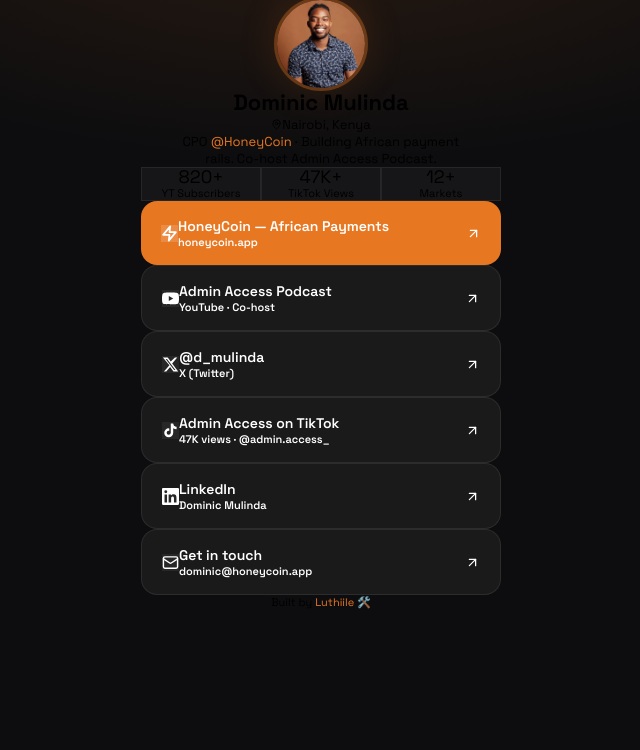
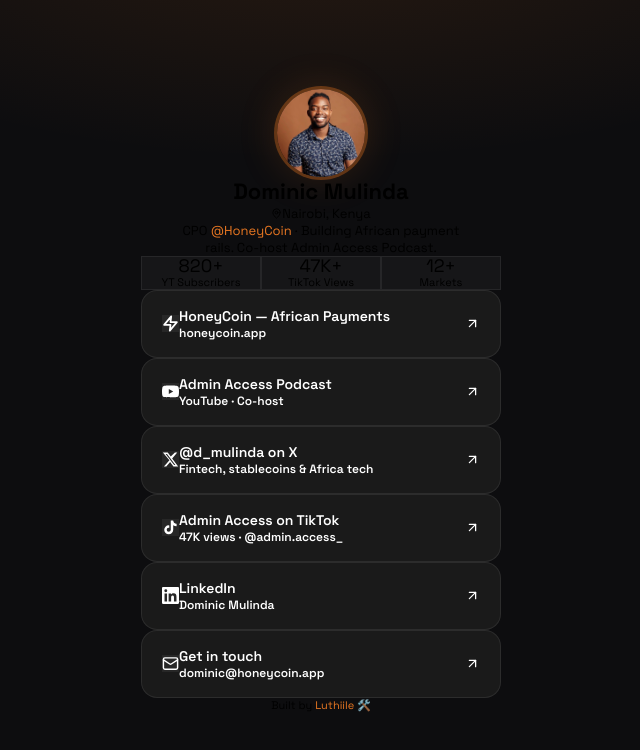
Before and after one commit to mulindaD/dom-links, a Next.js app: page / in a window 1280 px wide. Shown: the top 750 px of the page, without its empty margins (319-959 px from the left). Built offline with nearby package versions, Linux system fonts and the light colour scheme.

Commit message:
fix: center viewport, text contrast, button spacing, uniform dark buttons

```diff
--- a/app/globals.css
+++ b/app/globals.css
@@ -20,6 +20,7 @@
 .a4 { animation: fadeUp 0.45s ease 0.35s both; }
 .a5 { animation: fadeUp 0.45s ease 0.45s both; }
 
+/* Base pill button — dark card, no fill */
 .pill-btn {
   display: flex;
   align-items: center;
@@ -31,10 +32,23 @@
   color: #fff;
   font-weight: 600;
   font-size: 15px;
-  transition: opacity 0.15s ease, transform 0.15s ease;
-  border: none;
+  background: #1a1a1a;
+  border: 1px solid rgba(255,255,255,0.08);
+  transition: background 0.18s ease, border-color 0.18s ease, transform 0.15s ease;
   cursor: pointer;
+  -webkit-tap-highlight-color: transparent;
 }
 
-.pill-btn:hover  { opacity: 0.88; transform: scale(0.99); }
-.pill-btn:active { transform: scale(0.97); }
+/* Hover: subtle orange border + slightly lighter bg */
+.pill-btn:hover {
+  background: #222;
+  border-color: rgba(232,119,34,0.5);
+  transform: scale(0.99);
+}
+
+/* Active / tap: flash orange fill */
+.pill-btn:active {
+  background: #E87722;
+  border-color: #E87722;
+  transform: scale(0.97);
+}
--- a/app/page.tsx
+++ b/app/page.tsx
@@ -1,6 +1,7 @@
 import { ArrowUpRight, MapPin } from "lucide-react";
 import Image from "next/image";
 
+/* ── Icons ─────────────────────────────────────────────────────────── */
 function XIcon() {
   return (
     <svg width={17} height={17} viewBox="0 0 24 24" fill="currentColor">
@@ -8,7 +9,6 @@
     </svg>
   );
 }
-
 function LinkedinIcon() {
   return (
     <svg width={17} height={17} viewBox="0 0 24 24" fill="currentColor">
@@ -16,7 +16,6 @@
     </svg>
   );
 }
-
 function TikTokIcon() {
   return (
     <svg width={17} height={17} viewBox="0 0 24 24" fill="currentColor">
@@ -24,7 +23,6 @@
     </svg>
   );
 }
-
 function YoutubeIcon() {
   return (
     <svg width={17} height={17} viewBox="0 0 24 24" fill="currentColor">
@@ -32,7 +30,6 @@
     </svg>
   );
 }
-
 function ZapIcon() {
   return (
     <svg width={17} height={17} viewBox="0 0 24 24" fill="none" stroke="currentColor" strokeWidth="2.5" strokeLinecap="round" strokeLinejoin="round">
@@ -40,7 +37,6 @@
     </svg>
   );
 }
-
 function MailIcon() {
   return (
     <svg width={17} height={17} viewBox="0 0 24 24" fill="none" stroke="currentColor" strokeWidth="2" strokeLinecap="round" strokeLinejoin="round">
@@ -50,6 +46,7 @@
   );
 }
 
+/* ── Data ───────────────────────────────────────────────────────────── */
 const LINKS = [
   {
     id: "honeycoin",
@@ -57,8 +54,6 @@
     sub: "honeycoin.app",
     href: "https://honeycoin.app",
     icon: <ZapIcon />,
-    bg: "#E87722",
-    textColor: "#fff",
   },
   {
     id: "podcast",
@@ -66,17 +61,13 @@
     sub: "YouTube · Co-host",
     href: "https://www.youtube.com/@AdminAccesspodcast",
     icon: <YoutubeIcon />,
-    bg: "#1a1a1a",
-    textColor: "#fff",
   },
   {
     id: "twitter",
-    label: "@d_mulinda",
-    sub: "X (Twitter)",
+    label: "@d_mulinda on X",
+    sub: "Fintech, stablecoins & Africa tech",
     href: "https://twitter.com/d_mulinda",
     icon: <XIcon />,
-    bg: "#1a1a1a",
-    textColor: "#fff",
   },
   {
     id: "tiktok",
@@ -84,8 +75,6 @@
     sub: "47K views · @admin.access_",
     href: "https://www.tiktok.com/@admin.access_",
     icon: <TikTokIcon />,
-    bg: "#1a1a1a",
-    textColor: "#fff",
   },
   {
     id: "linkedin",
@@ -93,8 +82,6 @@
     sub: "Dominic Mulinda",
     href: "https://www.linkedin.com/in/dominicmulinda",
     icon: <LinkedinIcon />,
-    bg: "#1a1a1a",
-    textColor: "#fff",
   },
   {
     id: "email",
@@ -102,27 +89,30 @@
     sub: "dominic@honeycoin.app",
     href: "mailto:dominic@honeycoin.app",
     icon: <MailIcon />,
-    bg: "#1a1a1a",
-    textColor: "#fff",
   },
 ];
 
+/* ── Page ───────────────────────────────────────────────────────────── */
 export default function Page() {
   return (
+    /* Fix 1: justify-center centres content vertically in viewport */
     <main
-      className="min-h-screen flex flex-col items-center px-5 pt-14 pb-16"
+      className="min-h-screen flex flex-col items-center justify-center px-5 py-16"
       style={{
-        background: "radial-gradient(ellipse 80% 50% at 50% -10%, rgba(232,119,34,0.12) 0%, transparent 60%), #0d0d0f",
+        background:
+          "radial-gradient(ellipse 80% 50% at 50% -10%, rgba(232,119,34,0.12) 0%, transparent 60%), #0d0d0f",
       }}
     >
       <div className="w-full max-w-[360px] flex flex-col items-center">
 
-        {/* Avatar */}
-        <div className="a1 flex flex-col items-center gap-3 mb-6">
+        {/* ── Avatar block ─────────────────────────────────────────── */}
+        {/* Fix 3: explicit mb-5 after avatar photo, mb-3 after name block */}
+        <div className="a1 flex flex-col items-center mb-5">
           <div
             className="w-[88px] h-[88px] rounded-full overflow-hidden"
             style={{
-              boxShadow: "0 0 0 3px rgba(232,119,34,0.35), 0 0 40px rgba(232,119,34,0.18)",
+              boxShadow:
+                "0 0 0 3px rgba(232,119,34,0.35), 0 0 40px rgba(232,119,34,0.18)",
             }}
           >
             <Image
@@ -134,27 +124,31 @@
               priority
             />
           </div>
+        </div>
 
-          <div className="text-center">
+        {/* ── Name + location ──────────────────────────────────────── */}
+        {/* Fix 2: name text-white, location text-zinc-400 (was 500) */}
+        <div className="a1 text-center mb-3">
           <h1 className="text-[22px] font-bold text-white tracking-tight leading-tight">
             Dominic Mulinda
           </h1>
-            <div className="flex items-center justify-center gap-1 mt-1">
-              <MapPin size={11} className="text-zinc-500" />
-              <span className="text-[13px] text-zinc-500">Nairobi, Kenya</span>
+          <div className="flex items-center justify-center gap-1 mt-1.5">
+            <MapPin size={11} className="text-zinc-400" />
+            <span className="text-[13px] text-zinc-400">Nairobi, Kenya</span>
           </div>
         </div>
 
-          <p className="text-[13px] text-zinc-400 text-center leading-relaxed max-w-[280px] mt-1">
+        {/* ── Bio ──────────────────────────────────────────────────── */}
+        {/* Fix 2: text-zinc-300 — clearly visible on dark bg */}
+        <p className="a2 text-[13px] text-zinc-300 text-center leading-relaxed max-w-[280px] mb-8">
           CPO{" "}
-            <span className="text-[#E87722]">@HoneyCoin</span>
+          <span className="text-[#E87722] font-medium">@HoneyCoin</span>
           {" · "}Building African payment rails.
           Co-host{" "}
-            <span className="text-zinc-300">Admin Access Podcast</span>.
+          <span className="text-white font-medium">Admin Access Podcast</span>.
         </p>
-        </div>
 
-        {/* Stats */}
+        {/* ── Stats ────────────────────────────────────────────────── */}
         <div className="a2 w-full grid grid-cols-3 gap-2.5 mb-8">
           {[
             { v: "820+", l: "YT Subscribers" },
@@ -164,49 +158,54 @@
             <div
               key={s.l}
               className="flex flex-col items-center py-3.5 rounded-2xl"
-              style={{ background: "rgba(255,255,255,0.04)", border: "1px solid rgba(255,255,255,0.07)" }}
+              style={{
+                background: "rgba(255,255,255,0.04)",
+                border: "1px solid rgba(255,255,255,0.07)",
+              }}
             >
-              <span className="text-[18px] font-bold text-white leading-none">{s.v}</span>
-              <span className="text-[11px] text-zinc-500 mt-1 text-center leading-tight">{s.l}</span>
+              <span className="text-[18px] font-bold text-white leading-none">
+                {s.v}
+              </span>
+              <span className="text-[11px] text-zinc-400 mt-1 text-center leading-tight">
+                {s.l}
+              </span>
             </div>
           ))}
         </div>
 
-        {/* Link buttons */}
-        <div className="a3 w-full flex flex-col gap-3">
-          {LINKS.map((link, i) => (
+        {/* ── Link buttons ─────────────────────────────────────────── */}
+        {/* Fix 3: gap-4 = 16px between buttons
+            Fix 4: all buttons dark by default, orange only on :active (CSS)
+            No bg prop needed — all use .pill-btn base style */}
+        <div className="a3 w-full flex flex-col gap-4">
+          {LINKS.map((link) => (
             <a
               key={link.id}
               href={link.href}
               target={link.href.startsWith("mailto") ? "_self" : "_blank"}
               rel="noopener noreferrer"
               className="pill-btn"
-              style={{
-                background: link.bg,
-                border: link.bg === "#1a1a1a" ? "1px solid rgba(255,255,255,0.08)" : "none",
-                animationDelay: `${0.35 + i * 0.06}s`,
-              }}
             >
               <div className="flex items-center gap-3.5">
                 <div
                   className="w-9 h-9 rounded-xl flex items-center justify-center shrink-0"
-                  style={{
-                    background: link.bg === "#E87722" ? "rgba(255,255,255,0.15)" : "rgba(255,255,255,0.06)",
-                  }}
+                  style={{ background: "rgba(255,255,255,0.06)" }}
                 >
                   {link.icon}
                 </div>
                 <div>
-                  <p className="text-[14px] font-semibold text-white leading-tight">{link.label}</p>
-                  <p className="text-[11px] text-zinc-400 mt-0.5">{link.sub}</p>
+                  <p className="text-[14px] font-semibold text-white leading-tight">
+                    {link.label}
+                  </p>
+                  <p className="text-[12px] text-zinc-300 mt-0.5">{link.sub}</p>
                 </div>
               </div>
-              <ArrowUpRight size={15} className="text-zinc-500 shrink-0" />
+              <ArrowUpRight size={15} className="text-zinc-300 shrink-0" />
             </a>
           ))}
         </div>
 
-        {/* Footer */}
+        {/* ── Footer ───────────────────────────────────────────────── */}
         <div className="a4 mt-10 text-center">
           <p className="text-[11px] text-zinc-700">
             Built by <span className="text-[#E87722]">Luthiile</span> 🛠️
```
Lines whose indentation alone changed are shown as unchanged.
